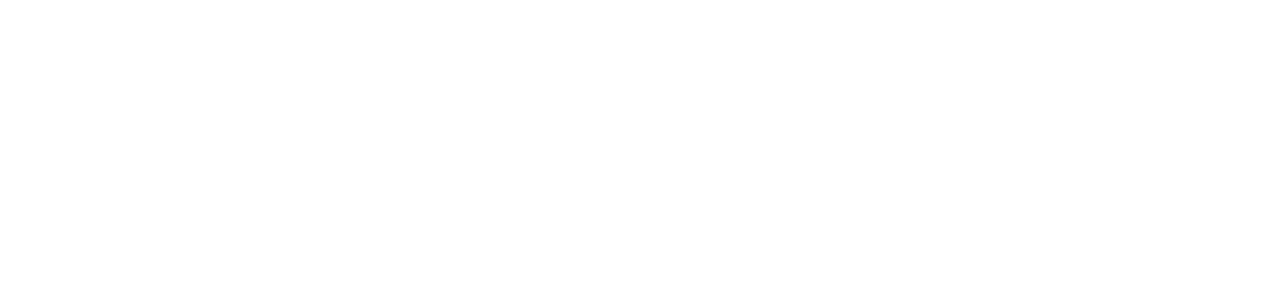
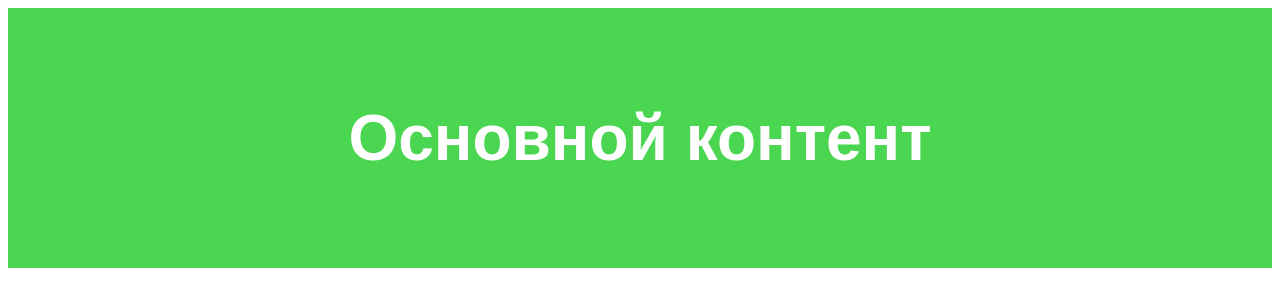
Before and after one commit to shavkat78/remote-test, a plain HTML site: page index.html in a window 1280 px wide. Drawn offline with Linux system fonts and the light colour scheme.

Commit message:
Content ready

```diff
--- a/css/main.css
+++ b/css/main.css
@@ -0,0 +1,8 @@
+.main {
+    padding: 50px 100px;
+    text-align: center;
+    background: #4bd652;
+    font-family: sans-serif;
+    font-size: 32px;
+    color: #ffffff;
+}
--- a/index.html
+++ b/index.html
@@ -1,12 +1,18 @@
 <!DOCTYPE html>
 <html lang="en">
+
 <head>
     <meta charset="UTF-8">
     <meta http-equiv="X-UA-Compatible" content="IE=edge">
     <meta name="viewport" content="width=device-width, initial-scale=1.0">
     <title>Document</title>
+    <link rel="stylesheet" href="./css/main.css">
 </head>
+
 <body>
+    <main class="main">
+        <h1>Основной контент</h1>
+    </main>
+</body>
 
-</body>
 </html>
```
